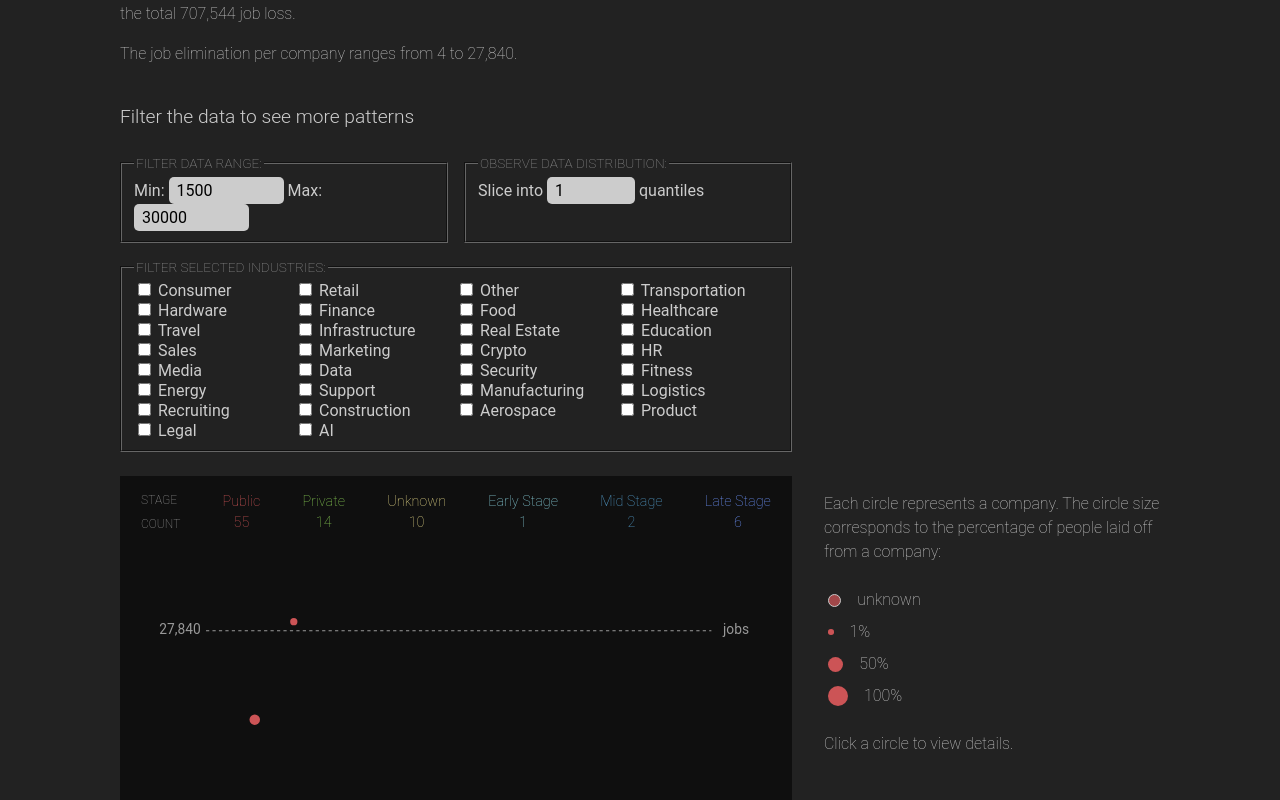
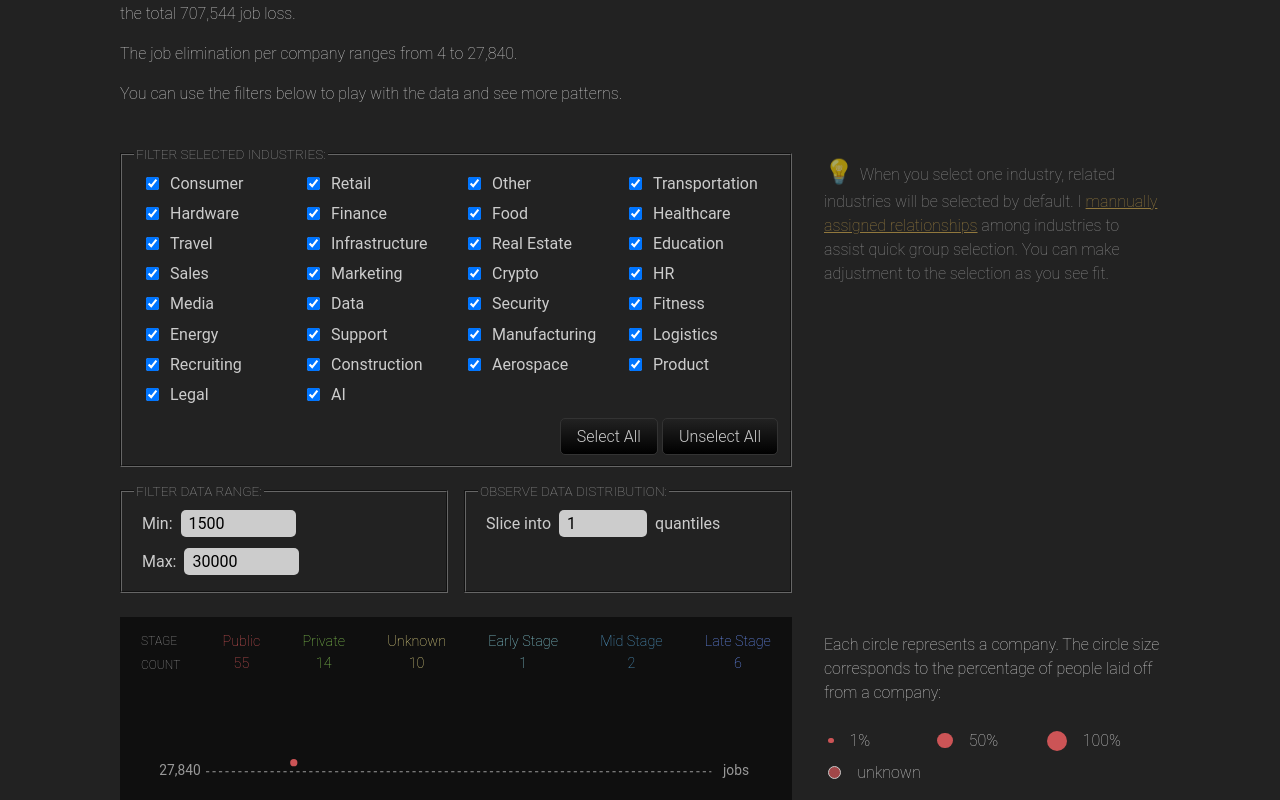
Before and after one commit to Shanfan/shanfanhuang.com, a SvelteKit app: page /projects/the-fuzzy-work in a window 1280 px wide. Shown: the part 2760-3560 px from the top of the page. Built offline with nearby package versions, Linux system fonts and the light colour scheme; a web font is replaced by a local one.

Commit message:
Industry selection UI works now

```diff
--- a/src/routes/projects/the-fuzzy-work/SwarmChartComponent.svelte
+++ b/src/routes/projects/the-fuzzy-work/SwarmChartComponent.svelte
@@ -10,9 +10,7 @@
 
 	const industries = getContext('industryData');
 
-	const allIndustrySelected = Array.from(industries.map((d) => d.key));
-
-	$inspect('SwarmChartComponent, industries: ', industries);
+	const allIndustries = Array.from(industries.map((d) => d.key));
 
 	const stages = ['Public', 'Private', 'Unknown', 'Early Stage', 'Mid Stage', 'Late Stage'];
 	const colors = ['#CC5456', '#88CC54', '#e4d787', '#8CD5E1', '#549ECC', '#6E94FC'];
@@ -25,7 +23,7 @@
 	let slices = $state(1);
 	let layoffNumBound = $state([1500, 30000]);
 	let selectedCompany = $state({});
-	let selectedIndustries = $state(allIndustrySelected);
+	let selectedIndustries = $state(allIndustries);
 
 	let slicedData = $derived.by(() => {
 		const filteredData = layoffByCompany.filter(
@@ -81,8 +79,34 @@
 		The job elimination per company ranges from {dataExtent[0]}
 		to {d3.format(',')(dataExtent[1])}.
 	</p>
-	<h3 style="margin: 2em 0 1em 0">Filter the data to see more patterns</h3>
-	<form>
+	<p>You can use the filters below to play with the data and see more patterns.</p>
+</div>
+<form class="main-content">
+	<fieldset>
+		<legend>Filter selected industries:</legend>
+		<div style="display: grid;  grid-template-columns: repeat(auto-fill, minmax(10em, 1fr));">
+			{#each allIndustries as ind}
+				<label class="select-industries">
+					<input type="checkbox" name="industries" value={ind} bind:group={selectedIndustries} />
+					{ind}
+				</label>
+			{/each}
+		</div>
+		<div style="text-align: right; margin-top: 0.5em;">
+			<button
+				type="button"
+				onclick={() => {
+					selectedIndustries = allIndustries;
+				}}>Select All</button
+			>
+			<button
+				type="button"
+				onclick={() => {
+					selectedIndustries = [];
+				}}>Unselect All</button
+			>
+		</div>
+	</fieldset>
 	<div
 		style="
 		display: grid;
@@ -92,29 +116,15 @@
 	>
 		<fieldset>
 			<legend>Filter data range:</legend>
-				<lable for="min"
+			<label class="pair" for="min"
 				>Min:
-					<input
-						id="min"
-						type="number"
-						min={dataExtent[0]}
-						max={dataExtent[1]}
-						step="100"
-						bind:value={layoffNumBound[0]}
-					/>
-				</lable>
+				<input id="min" type="number" min="1" max="30000" bind:value={layoffNumBound[0]} />
+			</label>
 
-				<lable for="max">
+			<label class="pair" for="max">
 				Max:
-					<input
-						id="max"
-						type="number"
-						min={dataExtent[0]}
-						max={dataExtent[1]}
-						step="100"
-						bind:value={layoffNumBound[1]}
-					/>
-				</lable>
+				<input id="max" type="number" min="1" max="30000" bind:value={layoffNumBound[1]} />
+			</label>
 		</fieldset>
 		<fieldset>
 			<legend>Observe data distribution:</legend>
@@ -128,20 +138,15 @@
 			{/if}
 		</fieldset>
 	</div>
-
-		<fieldset>
-			<legend>Filter selected industries:</legend>
-			<div style="display: grid;  grid-template-columns: repeat(auto-fill, minmax(10em, 1fr));">
-				{#each allIndustrySelected as ind}
-					<label class="select-industries">
-						<input type="checkbox" name="industries" value={ind.toLowerCase()} />
-						{ind}
-					</label>
-				{/each}
-			</div>
-		</fieldset>
 </form>
-</div>
+<aside>
+	<p class="insight">
+		When you select one industry, related industries will be selected by default. I <a
+			href="the-fuzzy-work/behind-the-scene">mannually assigned relationships</a
+		> among industries to assist quick group selection. You can make adjustment to the selection as you
+		see fit.
+	</p>
+</aside>
 
 <div class="main-content">
 	<div
@@ -186,13 +191,25 @@
 		Each circle represents a company. The circle size corresponds to the percentage of people laid
 		off from a company:
 	</p>
-	<ul class="rLedgend" style="grid-template-columns: repeat(auto-fill);">
+	<ul class="rLedgend" style="grid-template-columns: repeat(auto-fill, minmax(6em, 1fr));">
 		<li>
-			<span style="opacity: 75%; width: {rScale(20) * 2}px; border: 1px solid white;"></span> unknown
+			<span style="width: {rScale(1) * 2}px; background:{colorScale(selectedCompany.stage)}"></span>
+			1%
 		</li>
-		<li><span style="width: {rScale(1) * 2}px"></span> 1%</li>
-		<li><span style="width: {rScale(50) * 2}px"></span> 50%</li>
-		<li><span style="width: {rScale(100) * 2}px"></span> 100%</li>
+		<li>
+			<span style="width: {rScale(50) * 2}px; background:{colorScale(selectedCompany.stage)}"
+			></span> 50%
+		</li>
+		<li>
+			<span style="width: {rScale(100) * 2}px; background:{colorScale(selectedCompany.stage)}"
+			></span> 100%
+		</li>
+		<li>
+			<span
+				style="opacity: 75%; width: {rScale(20) *
+					2}px; border: 1px solid white; background:{colorScale(selectedCompany.stage)}"
+			></span> unknown
+		</li>
 	</ul>
 
 	<Bulletin company={selectedCompany} {colorScale} />
@@ -231,4 +248,14 @@
 		font-weight: 200;
 		font-size: 0.85em;
 	}
+	.select-industries {
+		user-select: none;
+	}
+
+	label {
+		display: inline-flex;
+		align-items: center;
+		gap: 0.5em;
+		margin: 0.35em 0.5em;
+	}
 </style>
```
Lines whose indentation alone changed are shown as unchanged.
